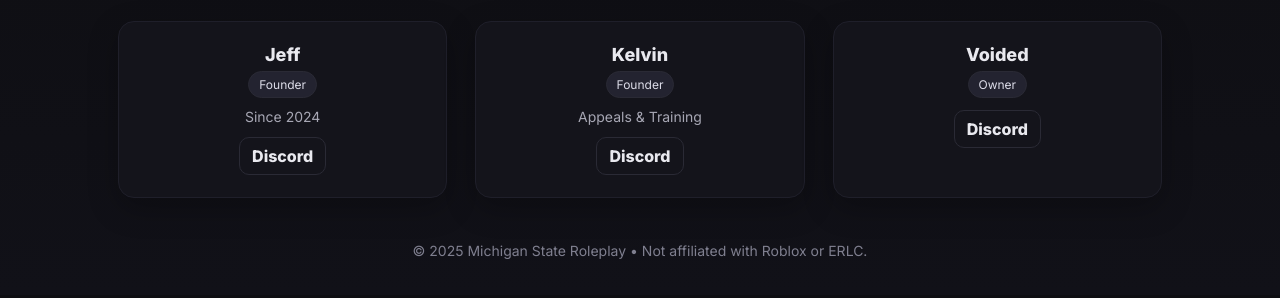
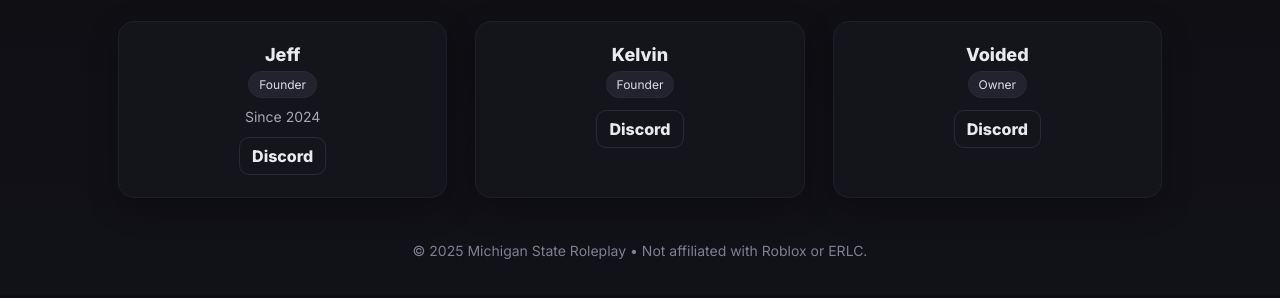
Before and after one commit to TypicalItalian1/Michigan-State-Roleplay, a plain HTML site: page staff.html in a window 1280 px wide. Shown: the part 174-472 px from the top of the page. Drawn offline with Linux system fonts and the light colour scheme.

Commit message:
Update staff.html

```diff
--- a/staff.html
+++ b/staff.html
@@ -67,7 +67,7 @@
         <div class="person">
           <div class="name">Kelvin</div>
           <div class="role">Founder</div>
-          <div class="meta">Appeals & Training</div>
+          <div class="meta"></div>
           <div class="links">
             <a class="btn" href="https://discord.com/users/REPLACE_ID" target="_blank">Discord</a>
           </div>
```
